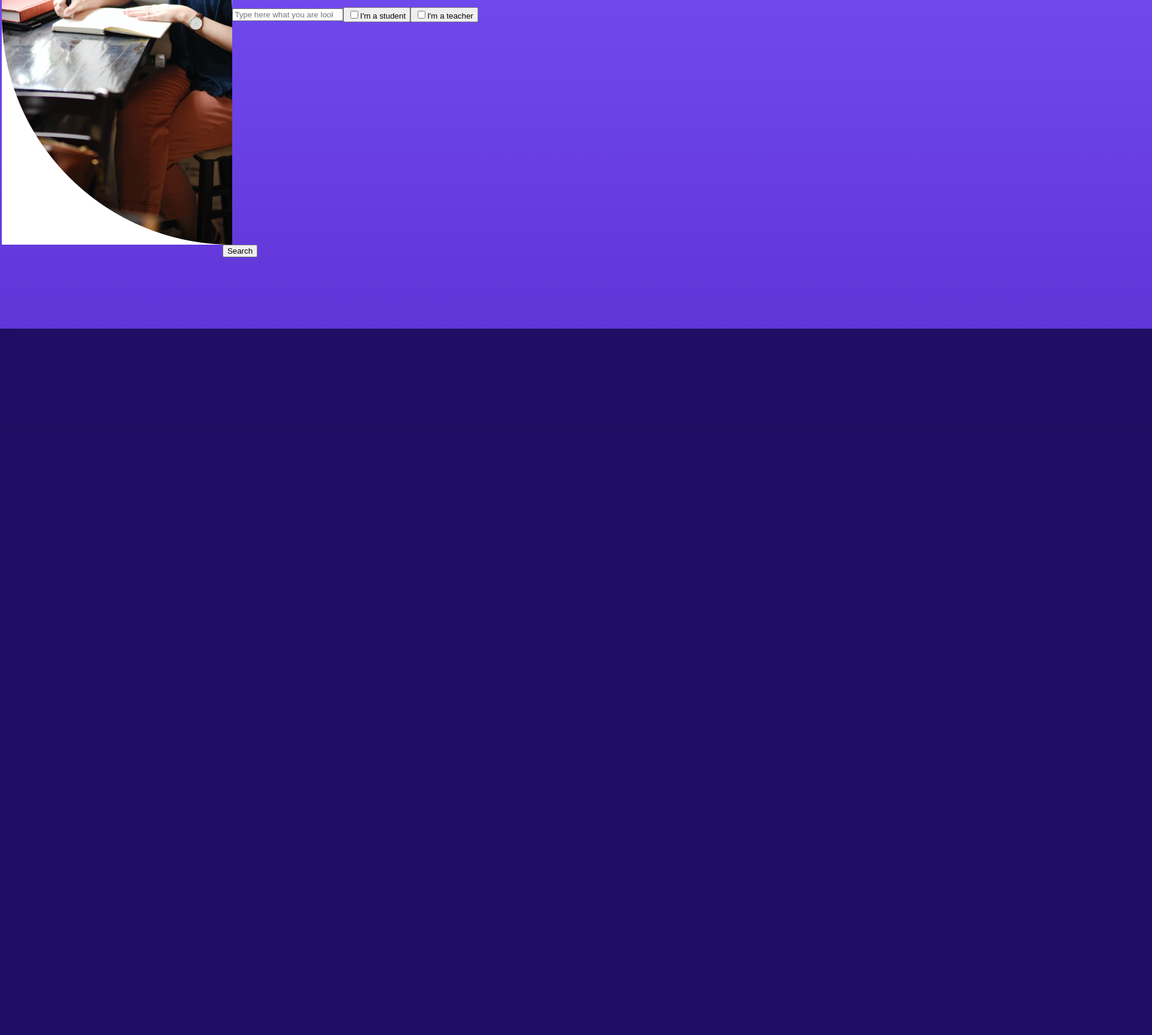
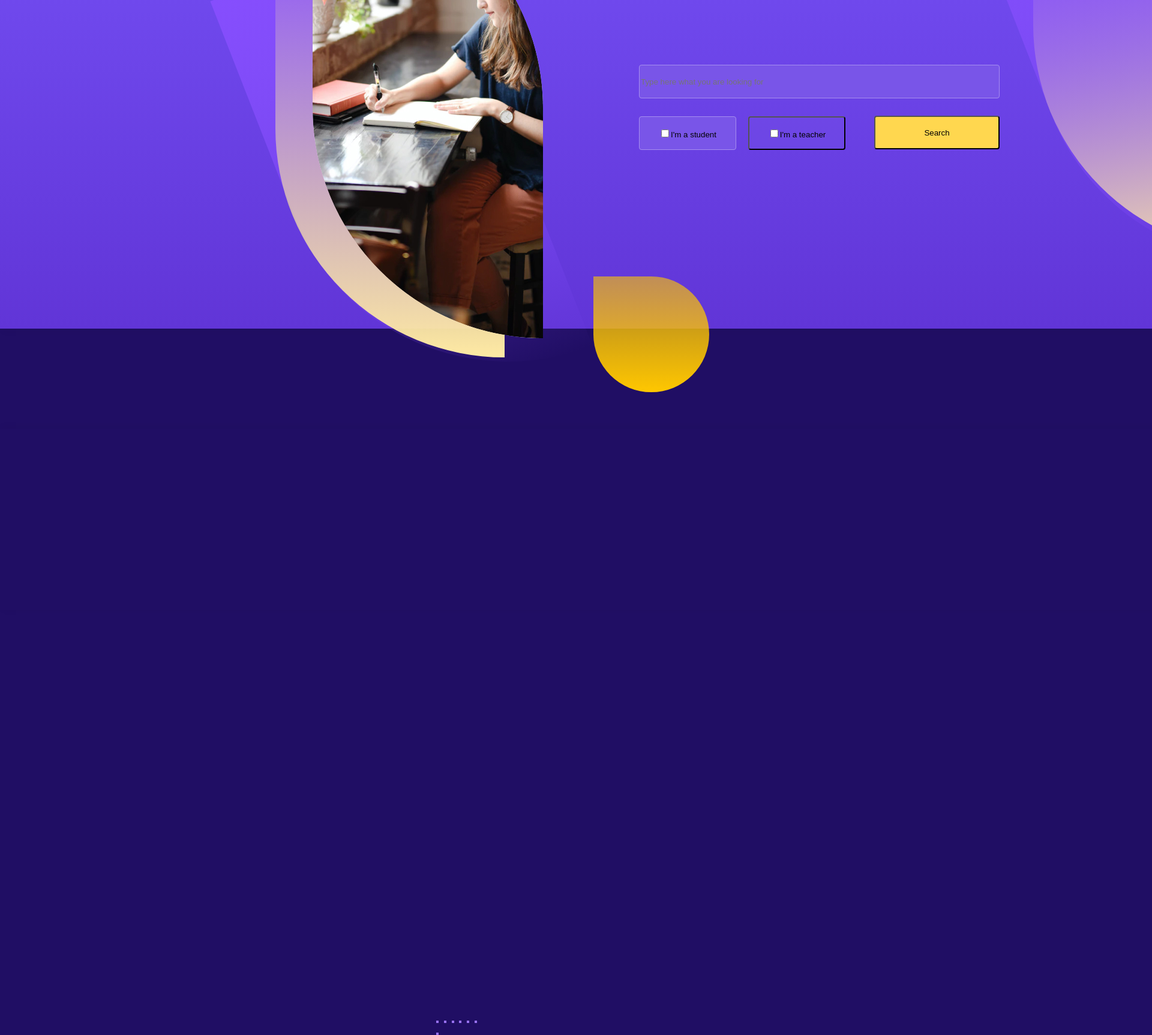
Before and after one commit to kamiltkacz/nextjs-edu, a Next.js app: page / in a window 1280 px wide. Shown: the part 406-2132 px from the top of the page at 60% size, 1920 px wide, since content can reach past the window. Before the commit the page ends 1423 px from the top, so only its background shows below. Built offline with nearby package versions, Linux system fonts and the light colour scheme.

Commit message:
vector, shapes

```diff
--- a/styles/global.css
+++ b/styles/global.css
@@ -38,6 +38,414 @@ display: flex;
 
 
 }
+
+/* image */
+img {
+
+  position: absolute;
+  width: 384px;
+  height: 767px;
+  left: 521px;
+  top: 204px;
+  border-radius: 0px 500px 0px 500px;
+
+
+
+
+}
+
+/* Shape */
+
+.shape-left-1 {
+
+  position: absolute;
+width: 383.5px;
+height: 766.99px;
+left: 477px;
+top: 312.74px;
+
+background: linear-gradient(180deg, #864EFD 0%, rgba(134, 78, 253, 0) 100%);
+transform: rotate(-21.37deg);
+border-radius: 0px 500px 0px 500px;
+
+
+}
+
+.shape-left-2 {
+
+  position: absolute;
+width: 382px;
+height: 763px;
+left: 459px;
+top: 240px;
+
+background: linear-gradient(180deg, rgba(255, 234, 164, 0) 3.65%, #FFEAA4 100%);
+border-radius: 0px 500px 0px 500px;
+
+
+}
+.shape-left-3 {
+
+  position: absolute;
+width: 193px;
+height: 193px;
+left: 989px;
+top: 868px;
+
+background: linear-gradient(180deg, #FFC700 0%, rgba(255, 199, 0, 0.6) 100%);
+transform: rotate(-180deg);
+border-radius: 100px 100px 0px 100px;
+
+
+
+}
+
+.dotted-detail {
+
+  position: absolute;
+  left: 43.24%;
+  right: 53.7%;
+  top: 65.89%;
+  bottom: 31.08%;
+
+}
+
+.vector-row-1 {
+
+
+  position: absolute;
+  width: 67.96px;
+  height: 4px;
+  left: 959px;
+  top: 740px;
+
+
+
+
+}
+
+
+
+.vector-1-1 {
+
+  position: absolute;
+width: 4px;
+height: 4px;
+right: 1255px;
+top: 740px;
+
+/* Color / Another purple */
+
+background: #9871F5;
+/* Color / Another purple */
+
+border: 1px solid #9871F5;
+box-sizing: border-box;
+
+}
+
+.vector-1-2 {
+
+
+  position: absolute;
+width: 4px;
+height: 4px;
+right: 1242.2px;
+top: 740px;
+
+/* Color / Another purple */
+
+background: #9871F5;
+/* Color / Another purple */
+
+border: 1px solid #9871F5;
+box-sizing: border-box;
+}
+
+.vector-1-3 {
+
+  position: absolute;
+width: 4px;
+height: 4px;
+right: 1229.42px;
+top: 740px;
+
+/* Color / Another purple */
+
+background: #9871F5;
+/* Color / Another purple */
+
+border: 1px solid #9871F5;
+box-sizing: border-box;
+
+
+
+}
+
+.vector-1-4 {
+
+  position: absolute;
+width: 4px;
+height: 4px;
+right: 1216.62px;
+top: 740px;
+
+/* Color / Another purple */
+
+background: #9871F5;
+/* Color / Another purple */
+
+border: 1px solid #9871F5;
+box-sizing: border-box;
+}
+
+.vector-1-5 {
+
+  position: absolute;
+width: 4px;
+height: 4px;
+right: 1203.84px;
+top: 740px;
+
+/* Color / Another purple */
+
+background: #9871F5;
+/* Color / Another purple */
+
+border: 1px solid #9871F5;
+box-sizing: border-box;
+
+
+}
+
+.vector-1-6 {
+
+  position: absolute;
+width: 4px;
+height: 4px;
+right: 1191.04px;
+top: 740px;
+
+/* Color / Another purple */
+
+background: #9871F5;
+/* Color / Another purple */
+
+border: 1px solid #9871F5;
+box-sizing: border-box;
+
+
+}
+
+
+
+.vector-row-2 {
+
+  position: absolute;
+width: 67.96px;
+height: 4px;
+left: 959px;
+top: 750px;
+
+
+
+
+}
+
+.vector-2-1 {
+
+  position: absolute;
+width: 4px;
+height: 4px;
+right: 1255px;
+top: 750px;
+
+/* Color / Another purple */
+
+background: #9871F5;
+/* Color / Another purple */
+
+border: 1px solid #9871F5;
+box-sizing: border-box;
+
+
+}
+
+.vector-2-2 {
+
+  position: absolute;
+width: 4px;
+height: 4px;
+right: 1255px;
+top: 750px;
+
+/* Color / Another purple */
+
+background: #9871F5;
+/* Color / Another purple */
+
+border: 1px solid #9871F5;
+box-sizing: border-box;
+
+
+}
+.vector-2-3 {
+
+  position: absolute;
+width: 4px;
+height: 4px;
+right: 1255px;
+top: 750px;
+
+/* Color / Another purple */
+
+background: #9871F5;
+/* Color / Another purple */
+
+border: 1px solid #9871F5;
+box-sizing: border-box;
+
+
+}
+.vector-2-4 {
+
+  position: absolute;
+width: 4px;
+height: 4px;
+right: 1255px;
+top: 750px;
+
+/* Color / Another purple */
+
+background: #9871F5;
+/* Color / Another purple */
+
+border: 1px solid #9871F5;
+box-sizing: border-box;
+
+
+}
+.vector-2-5 {
+
+  position: absolute;
+width: 4px;
+height: 4px;
+right: 1255px;
+top: 750px;
+
+/* Color / Another purple */
+
+background: #9871F5;
+/* Color / Another purple */
+
+border: 1px solid #9871F5;
+box-sizing: border-box;
+
+
+}
+.vector-2-6 {
+
+  position: absolute;
+width: 4px;
+height: 4px;
+right: 1255px;
+top: 750px;
+
+/* Color / Another purple */
+
+background: #9871F5;
+/* Color / Another purple */
+
+border: 1px solid #9871F5;
+box-sizing: border-box;
+
+
+}
+
+
+
+
+
+
+
+
+
+
+
+
+
+
+
+
+
+
+
+
+
+
+
+
+
+
+
+
+
+
+
+
+
+
+
+
+
+
+
+
+
+
+
+
+
+
+
+
+
+
+
+
+
+
+.shape-right-1 {
+
+  position: absolute;
+width: 382px;
+height: 763px;
+left: 1722px;
+top: 67px;
+
+background: linear-gradient(180deg, rgba(255, 234, 164, 0) 3.65%, #FFEAA4 100%);
+border-radius: 0px 500px 0px 500px;
+
+
+}
+
+.shape-right-2 {
+
+  position: absolute;
+width: 383.5px;
+height: 766.99px;
+left: 1740px;
+top: 145.74px;
+
+background: linear-gradient(180deg, #864EFD 0%, rgba(134, 78, 253, 0) 100%);
+transform: rotate(-21.37deg);
+border-radius: 0px 500px 0px 500px;
+
+
+}
+
+
+
 
 /* How it works */
 
@@ -93,7 +501,7 @@ color: #FFFFFF;
 
 /* btn-get-started */
 
-.get-started {
+.btn-get-started {
 
   position: absolute;
 width: 165px;
@@ -103,6 +511,48 @@ top: 27px;
 
 }
 
+.btn-student {
+
+  position: absolute;
+width: 162px;
+height: 56px;
+left: 1065px;
+top: 601px;
+
+background: #7955E8;
+border: 1px solid #A68EEF;
+box-sizing: border-box;
+border-radius: 4px;
+
+
+}
+
+.btn-teacher {
+
+  position: absolute;
+width: 162px;
+height: 56px;
+left: 1247px;
+top: 601px;
+
+background: rgba(121, 85, 232, 0.3);
+border-radius: 4px;
+
+
+}
+.btn-search {
+
+  position: absolute;
+width: 209px;
+height: 56px;
+left: 1457px;
+top: 600px;
+
+background: #FFD74F;
+border-radius: 4px;
+
+
+}
 
 /* Rectangle 401 */
 
@@ -185,6 +635,50 @@ height: 23px;
 left: 526px;
 top: 39px;
 }
+
+/* Find your best teacher */
+
+/* .p-find-teacher {
+
+  position: absolute;
+width: 334px;
+height: 102px;
+left: 1062px;
+top: 205px;
+
+font-family: Poppins;
+font-style: normal;
+font-weight: normal;
+font-size: 48px;
+line-height: 57px;
+letter-spacing: -0.06em;
+
+color: #FFFFFF;
+
+
+} */
+
+/*Input Type what you're looking for */
+
+.input-search {
+
+  position: absolute;
+width: 601px;
+height: 56px;
+left: 1065px;
+top: 515px;
+
+background: #7955E8;
+border: 1px solid #A68EEF;
+box-sizing: border-box;
+border-radius: 4px;
+
+
+}
+
+
+
+
 
 
 
```
